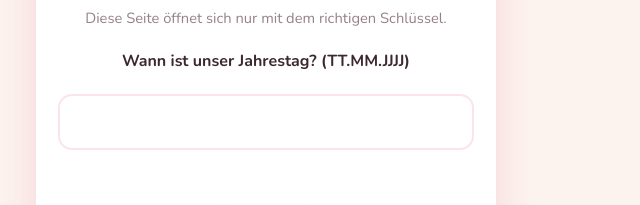
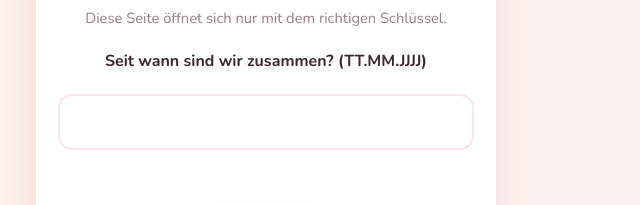
Before and after one commit to andreasgillich08-code/Pau, a plain HTML site: page fuer-dich/index.html in a window 1280 px wide. Shown: the part 322-527 px from the top of the page, 374-1014 px from the left. Drawn offline with nearby package versions, Linux system fonts and the light colour scheme; a web font is replaced by a local one.

Commit message:
Geburtstagsseite für Pauline personalisiert: Fragen, Brief, Gutschein, Tage-Zähler
Co-Authored-By: Claude Opus 5.5 <noreply@anthropic.com>
Claude-Session: https://claude.ai/code/session_01BJLPHjyXSRroEB3XnF2C9w

```diff
--- a/fuer-dich/index.html
+++ b/fuer-dich/index.html
@@ -214,6 +214,7 @@
     <section id="begruessung" class="versteckt">
       <div class="gross">🎂</div>
       <h1 id="begruessung-titel"></h1>
+      <p class="leise" id="tage-zaehler"></p>
       <p id="begruessung-text"></p>
       <button class="haupt-button" onclick="quizStarten()">Ich bin bereit ✨</button>
     </section>
@@ -268,17 +269,21 @@
        ================================================================== */
 
     const INHALT = {
-      name: "Schatz",
+      name: "Pauline",
+
+      // Tag, an dem wir zusammengekommen sind (Jahr-Monat-Tag) → für den Tage-Zähler
+      zusammenSeit: "2026-07-25",
 
       // --- Schloss ---
-      schlossFrage: "Wann ist unser Jahrestag? (TT.MM.JJJJ)",
-      // Alle Schreibweisen, die akzeptiert werden. Groß/klein und Leerzeichen sind egal.
-      schluessel: ["01.01.2024", "1.1.2024"],
+      schlossFrage: "Seit wann sind wir zusammen? (TT.MM.JJJJ)",
+      // Alle Schreibweisen, die akzeptiert werden. Punkte, Leerzeichen und Groß/klein sind egal.
+      schluessel: ["25.07.2026", "25.7.2026", "25.07.26", "25.7.26"],
 
       // --- Begrüßung ---
-      begruessungTitel: "Alles Gute zum Geburtstag, Schatz! 🎉",
+      begruessungTitel: "Alles Gute zum Geburtstag, Pauline! 🎉",
       begruessungText: "Ich habe dir etwas gebaut. Aber bevor du dein Geschenk bekommst, " +
-                       "musst du ein paar Fragen über uns beantworten. Keine Sorge, du kannst nichts falsch machen … oder doch? 😏",
+                       "musst du ein paar Fragen über uns beantworten. Die meisten solltest du locker wissen … " +
+                       "bei manchen musst du vielleicht kurz überlegen. 😏",
 
       // --- Quiz ---
       // richtig: Nummer der richtigen Antwort (Zählung beginnt bei 0!)
@@ -287,51 +292,66 @@
       // bild:    optional, z.B. "fotos/1.jpg" (Foto in den Ordner "fotos" legen)
       fragen: [
         {
-          frage: "Wo haben wir uns zum ersten Mal gesehen?",
-          antworten: ["Im Café", "Auf einer Party", "In der Schule", "Über Freunde"],
+          frage: "Wo haben wir uns kennengelernt?",
+          antworten: ["Im Urlaub", "Auf einer Party", "In der Schule", "Auf Tinder 😏"],
+          richtig: 2,
+          erinnerung: "In der Oberstufe. Wir hatten sogar ein paar Kurse zusammen. Wer hätte damals gedacht, was daraus wird? 🏫"
+        },
+        {
+          frage: "Was haben wir schon gemacht, bevor wir zusammen waren?",
+          antworten: ["Skifahren ⛷️", "Kajak fahren 🛶", "Zusammen fürs Abi lernen 📚", "Alles davon"],
+          richtig: 3,
+          erinnerung: "Eigentlich waren wir schon lange ein ziemlich gutes Team. Wir wussten es nur noch nicht."
+        },
+        {
+          frage: "Wo haben wir vor dem Abi gefühlt die meiste Zeit verbracht?",
+          antworten: ["Am See", "In der Bib", "Im Café", "Gar nicht, wir sind Naturtalente"],
           richtig: 1,
-          erinnerung: "Ich weiß noch genau, wie du an dem Abend ausgesehen hast. Ich konnte nicht aufhören, zu dir rüberzuschauen."
+          erinnerung: "Stundenlang in der Bib … und ganz ehrlich: Ich habe da wahrscheinlich öfter zu dir rübergeschaut als in meine Unterlagen. 🙈"
         },
         {
           frage: "Was haben wir bei unserem ersten Date gemacht?",
-          antworten: ["Kino", "Spazieren gehen", "Essen gehen", "Eis essen"],
+          antworten: ["Kino 🍿", "Essen gehen", "Spazieren gehen", "Eis essen 🍦"],
           richtig: 2,
-          erinnerung: "Ich war so nervös, dass ich kaum etwas gegessen habe. Aber es war der schönste Abend seit Langem."
+          erinnerung: "Genau die Runde, die wir heute immer noch regelmäßig laufen. Seitdem ist sie unsere Runde. 🍂"
         },
         {
-          frage: "Welches Essen könntest du jeden Tag essen?",
-          antworten: ["Pizza", "Sushi", "Pasta", "Burger"],
-          richtig: 0,
-          erinnerung: "Und ich liebe es, wie sehr du dich jedes Mal darüber freust. 🍕"
+          frage: "Und wo machen wir auf unserer Runde immer Pause?",
+          antworten: ["Beim Bäcker 🥐", "Auf unserer Bank 🪑", "Am Kiosk", "Nirgends, wir sind Profis"],
+          richtig: 1,
+          erinnerung: "Unsere Bank mitten auf dem Weg. Eine ganz normale Bank, aber für mich eine der schönsten Stellen überhaupt."
         },
         {
-          frage: "Was liebe ich am meisten an dir?",
-          antworten: ["Dein Lachen", "Deine Augen", "Deine Art", "Wie du mich verstehst"],
-          richtig: "alle",
-          erinnerung: "Fangfrage: Alles davon ist richtig. Ich könnte mich gar nicht für eins entscheiden. ❤️"
+          frage: "Wer kutschiert mich bald endlich mal mit dem Babawagen rum? 🚗",
+          antworten: ["Du natürlich! 😎", "Ein Taxi", "Der Bus", "Niemand, Autofahren ist gruselig 😱"],
+          richtig: 0,
+          flieht: 3,
+          erinnerung: "Seit deinem Urlaub fährst du viel besser, und ich bin echt stolz auf dich! Versprochen ist versprochen: Ich warte auf meine Fahrt. 😄"
         },
         {
           frage: "Wie sehr liebe ich dich?",
           antworten: ["Ein bisschen", "Ganz okay", "Mehr als alles auf der Welt"],
           richtig: 2,
           flieht: 0,
-          erinnerung: "Und jeden Tag ein kleines bisschen mehr."
+          erinnerung: "Und jeden Tag ein kleines bisschen mehr. ❤️"
         }
       ],
 
       // --- Brief (jeder Eintrag ist ein Absatz) ---
-      briefAnrede: "Mein Schatz,",
+      briefAnrede: "Liebe Pauline,",
       brief: [
-        "heute ist dein Tag, und ich wollte dir etwas schenken, das es nur ein einziges Mal gibt: diese kleine Seite, nur für dich.",
-        "Danke, dass du in meinem Leben bist. Mit dir ist alles ein bisschen heller, lustiger und wärmer.",
-        "Ich freue mich auf alles, was noch vor uns liegt."
+        "alles, alles Gute zu deinem Geburtstag!",
+        "Wenn ich an die vielen Stunden in der Bib denke, in denen wir angeblich nur fürs Abi gelernt haben, muss ich lächeln. Heute weiß ich: Das war die beste Lernzeit meines Lebens.",
+        "Seit dem 25. Juli bist du offiziell meine Freundin. Und auch wenn zwischen Darmstadt und Konstanz gerade viele Kilometer liegen und du ständig irgendwo unterwegs bist: Ich freue mich auf jedes einzelne Wochenende mit dir. Ganz besonders auf unsere Runde und unsere Bank.",
+        "Danke, dass du so bist, wie du bist. Ich bin unglaublich froh, dich zu haben."
       ],
       briefGruss: "In Liebe, dein ❤️",
 
       // --- Geschenk ---
-      geschenkTitel: "Gutschein",
-      geschenkText: "für einen ganzen Tag nur für uns zwei. Du bestimmst, was wir machen!",
-      schlussText: "Happy Birthday! Ich liebe dich. ❤️"
+      geschenkTitel: "Gutschein 🚆",
+      geschenkText: "für ein Wochenende bei mir in Darmstadt! Ich zeige dir meine neue Stadt und meine Lieblingsorte, und wir machen es uns richtig schön. " +
+                    "(Und wenn du dich traust, darfst du auch gern mit dem Babawagen kommen 🚗😉)",
+      schlussText: "Happy Birthday, Pauline! Ich liebe dich. ❤️"
     };
 
     /* ==================================================================
@@ -575,6 +595,14 @@
     text("schloss-frage", INHALT.schlossFrage);
     text("begruessung-titel", INHALT.begruessungTitel);
     text("begruessung-text", INHALT.begruessungText);
+
+    // Wie viele Tage sind wir schon zusammen?
+    (function () {
+      const [j, m, t] = INHALT.zusammenSeit.split("-").map(Number);
+      const h = new Date();
+      const tage = Math.round((Date.UTC(h.getFullYear(), h.getMonth(), h.getDate()) - Date.UTC(j, m - 1, t)) / 86400000);
+      if (tage > 0) text("tage-zaehler", `💞 Wir sind seit ${tage} Tagen zusammen 💞`);
+    })();
     text("geschenk-titel", INHALT.geschenkTitel);
     text("geschenk-text", INHALT.geschenkText);
     text("schluss-text", INHALT.schlussText);
```
